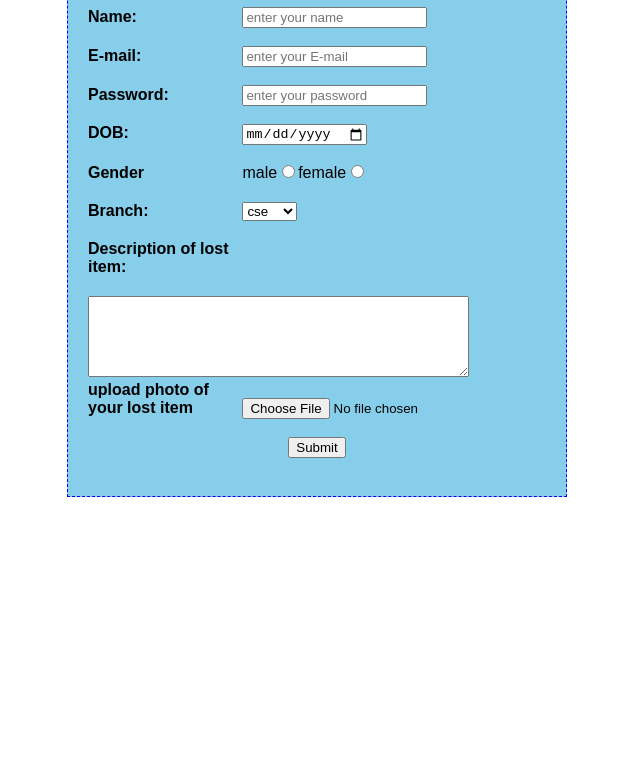
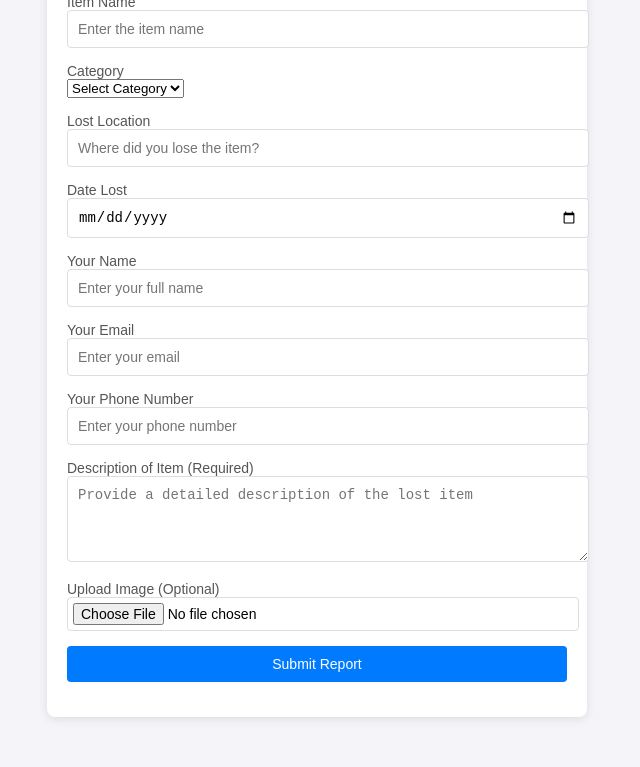
Before and after one commit to manikantaamarapalli/lost-and-found, a plain HTML site: page lost form.html in a window 1280 px wide. Shown: the part 144-911 px from the top of the page, without its empty margins (323-963 px from the left). Before the commit the page ends 800 px from the top, so only its background shows below. Drawn offline with Linux system fonts and the light colour scheme.

Commit message:
Update lost form.html

```diff
--- a/lost form.html
+++ b/lost form.html
@@ -1,64 +1,187 @@
+
 <!DOCTYPE html>
-<html>
+<html lang="en">
 <head>
-	<meta charset="utf-8">
-	<meta name="viewport" content="width=device-width, initial-scale=1">
-	<title>lost form fill up</title>
+    <meta charset="UTF-8">
+    <meta name="viewport" content="width=device-width, initial-scale=1.0">
+    <title>Lost Item Report</title>
     <style>
-		*{
-			box-sizing: border-box;
-		}
         body {
             font-family: Arial, sans-serif;
+            background-color: #f4f4f9;
+            margin: 0;
+            padding: 0;
         }
-		label {
-			display: inline-block;
-			width: 150px;
-			font-weight: bold;
-			margin-bottom:20px;
-		}
-
-		#form {
-			background-color: skyblue;
-			border: 1px dashed blue;
-			width: 500px;
+        .container {
+            max-width: 500px;
             margin: 50px auto;
             padding: 20px;
-			box-sizing: border-box;
+            background-color: #fff;
+            border-radius: 8px;
+            box-shadow: 0 2px 10px rgba(0, 0, 0, 0.1);
+        }
+        h2 {
+            text-align: center;
+            color: #333;
+        }
+        .form-group {
+            margin-bottom: 15px;
+        }
+        .form-group label {
+            display: block;
+            font-size: 14px;
+            color: #555;
+        }
+        .form-group input, .form-group textarea {
+            width: 100%;
+            padding: 10px;
+            border: 1px solid #ddd;
+            border-radius: 4px;
+            font-size: 14px;
+        }
+        .form-group textarea {
+            resize: vertical;
+        }
+        .form-group input[type="submit"] {
+            background-color: #007bff;
+            color: white;
+            border: none;
+            cursor: pointer;
+        }
+        .form-group input[type="submit"]:hover {
+            background-color: #0056b3;
+        }
+        .form-group input[type="file"] {
+            padding: 5px;
+        }
+        .form-group .error {
+            color: red;
+            font-size: 12px;
         }
     </style>
 </head>
 <body>
-	<div id="form">
-	<center><h1>Lost form</h1></center>
-	<form action="/mani.php" method="get">
-		<label for="name">Name:</label>
-		<input type="text" name="name" placeholder="enter your name" required><br>
-		<label for="email">E-mail:</label>
-		<input type="email" name="email" placeholder="enter your E-mail" required><br>
-		<label for="password" >Password:</label>
-		<input type="password" name="password" placeholder="enter your password" title="all numbers only" required><br>
-		<label  for="dateofbirth" >DOB:</label>
-		<input type="Date" name="DOB" placeholder="enter your date of birth" required><br>
-		<label for="gender">Gender</label>
-		male<input type="radio" name="gender">female<input type="radio" name="gender"><br>
-		<label for="branch">Branch:</label>
-		<select name="branch" required>
-			<option>cse</option>
-			<option>ece</option>
-			<option>mec</option>
-			<option>civil</option>
-			<option>eee</option>
-			<option>chem</option>
-			<option>mme</option>
-		</select><br>
-		<label for="description">Description of lost item:</label>
-		<textarea name="description" rows="5" cols="45" required></textarea><br>
-		<label for="file">upload photo of your lost item</label>
-		<input type="file" accept="image/*" name="f" required><br>
-		<center><input type="submit" name="submit"></center><br>
 
+<div class="container">
+    <h2>Lost Item Report</h2>
+    <form id="lost-item-form" method="POST" enctype="multipart/form-data">
+        <div class="form-group">
+            <label for="item-name">Item Name</label>
+            <input type="text" id="item-name" name="item-name" placeholder="Enter the item name" required>
+            <div class="error" id="item-name-error"></div>
+        </div>
+
+        <div class="form-group">
+            <label for="item-category">Category</label>
+            <select id="item-category" name="item-category" required>
+                <option value="">Select Category</option>
+                <option value="electronics">Electronics</option>
+                <option value="clothing">Clothing</option>
+                <option value="documents">Documents</option>
+                <option value="accessories">Accessories</option>
+                <option value="other">Other</option>
+            </select>
+            <div class="error" id="item-category-error"></div>
+        </div>
+
+        <div class="form-group">
+            <label for="lost-location">Lost Location</label>
+            <input type="text" id="lost-location" name="lost-location" placeholder="Where did you lose the item?" required>
+            <div class="error" id="lost-location-error"></div>
+        </div>
+
+        <div class="form-group">
+            <label for="lost-date">Date Lost</label>
+            <input type="date" id="lost-date" name="lost-date" required>
+            <div class="error" id="lost-date-error"></div>
+        </div>
+
+        <div class="form-group">
+            <label for="contact-name">Your Name</label>
+            <input type="text" id="contact-name" name="contact-name" placeholder="Enter your full name" required>
+            <div class="error" id="contact-name-error"></div>
+        </div>
+
+        <div class="form-group">
+            <label for="contact-email">Your Email</label>
+            <input type="email" id="contact-email" name="contact-email" placeholder="Enter your email" required>
+            <div class="error" id="contact-email-error"></div>
+        </div>
+
+        <div class="form-group">
+            <label for="contact-phone">Your Phone Number</label>
+            <input type="tel" id="contact-phone" name="contact-phone" placeholder="Enter your phone number" required>
+            <div class="error" id="contact-phone-error"></div>
+        </div>
+
+        <!-- Description is now required -->
+        <div class="form-group">
+            <label for="item-description">Description of Item (Required)</label>
+            <textarea id="item-description" name="item-description" rows="4" placeholder="Provide a detailed description of the lost item" required></textarea>
+            <div class="error" id="item-description-error"></div>
+        </div>
+
+        <div class="form-group">
+            <label for="item-image">Upload Image (Optional)</label>
+            <input type="file" id="item-image" name="item-image" accept="image/*">
+        </div>
+
+        <div class="form-group">
+            <input type="submit" value="Submit Report">
+        </div>
     </form>
 </div>
+
+<script>
+    // Basic form validation script
+    document.getElementById('lost-item-form').addEventListener('submit', function(event) {
+        let formIsValid = true;
+
+        // Clear previous errors
+        document.querySelectorAll('.error').forEach(function(el) {
+            el.textContent = '';
+        });
+
+        // Check each required field
+        if (!document.getElementById('item-name').value) {
+            document.getElementById('item-name-error').textContent = 'Item name is required.';
+            formIsValid = false;
+        }
+        if (!document.getElementById('item-category').value) {
+            document.getElementById('item-category-error').textContent = 'Category is required.';
+            formIsValid = false;
+        }
+        if (!document.getElementById('lost-location').value) {
+            document.getElementById('lost-location-error').textContent = 'Location is required.';
+            formIsValid = false;
+        }
+        if (!document.getElementById('lost-date').value) {
+            document.getElementById('lost-date-error').textContent = 'Date is required.';
+            formIsValid = false;
+        }
+        if (!document.getElementById('contact-name').value) {
+            document.getElementById('contact-name-error').textContent = 'Your name is required.';
+            formIsValid = false;
+        }
+        if (!document.getElementById('contact-email').value) {
+            document.getElementById('contact-email-error').textContent = 'Your email is required.';
+            formIsValid = false;
+        }
+        if (!document.getElementById('contact-phone').value) {
+            document.getElementById('contact-phone-error').textContent = 'Your phone number is required.';
+            formIsValid = false;
+        }
+        // Check if description is provided
+        if (!document.getElementById('item-description').value) {
+            document.getElementById('item-description-error').textContent = 'Item description is required.';
+            formIsValid = false;
+        }
+
+        if (!formIsValid) {
+            event.preventDefault();
+        }
+    });
+</script>
+
 </body>
 </html>
```
Lines whose indentation alone changed are shown as unchanged.
